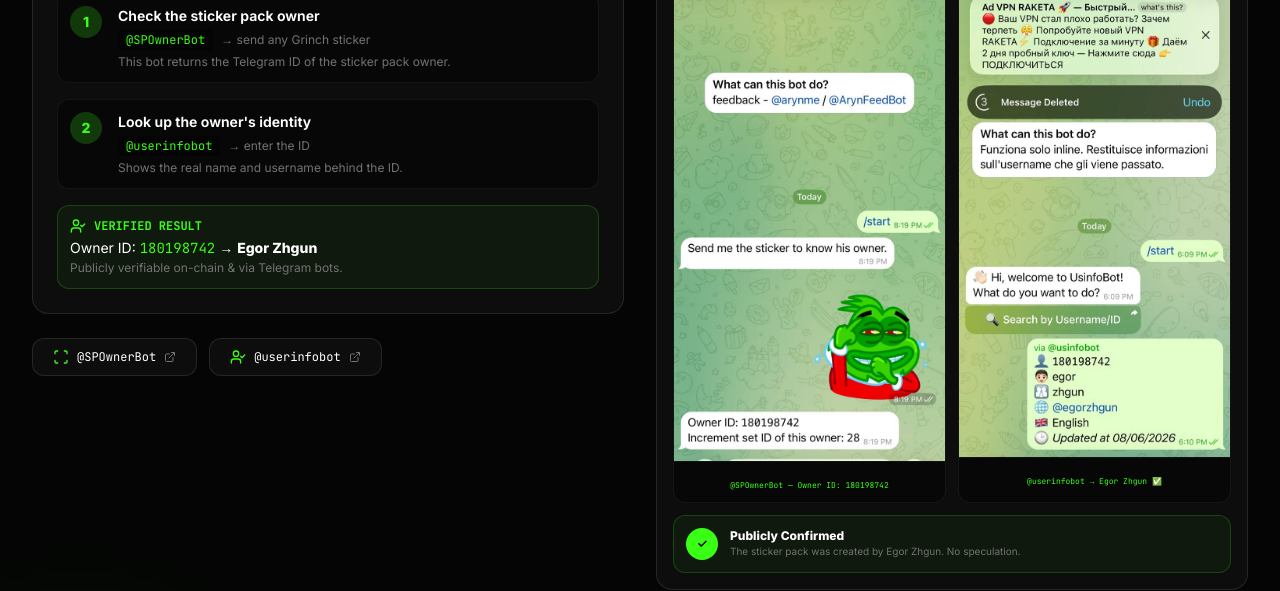
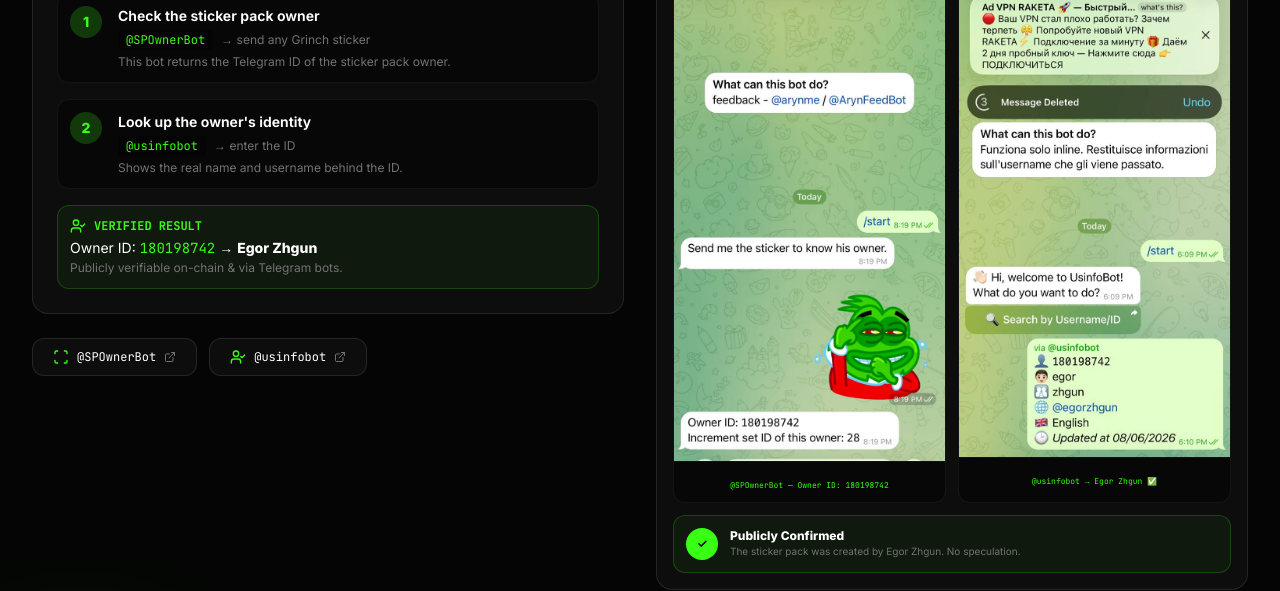
Before and after one commit to HitmanWiki/Grinch-web, a React (Vite) app: page / in a window 1280 px wide. Shown: the part 3580-4171 px from the top of the page. Built offline with nearby package versions, Linux system fonts and the light colour scheme; no server answers.

Commit message:
first commit

```diff
--- a/src/App.tsx
+++ b/src/App.tsx
@@ -652,7 +652,7 @@
             <div>
               <p className="text-white text-sm font-semibold">Look up the owner's identity</p>
               <div className="flex items-center gap-2 mt-1">
-                <code className="text-xs font-mono text-[#39FF14] bg-black/40 px-2 py-0.5 rounded">@userinfobot</code>
+                <code className="text-xs font-mono text-[#39FF14] bg-black/40 px-2 py-0.5 rounded">@usinfobot</code>
                 <span className="text-neutral-500 text-xs">→ enter the ID</span>
               </div>
               <p className="text-neutral-500 text-xs mt-1">Shows the real name and username behind the ID.</p>
@@ -685,13 +685,13 @@
           <ExternalLink className="w-3 h-3 text-neutral-500" />
         </a>
         <a
-          href="https://t.me/userinfobot"
+          href="https://t.me/usinfobot"
           target="_blank"
           rel="noopener noreferrer"
           className="inline-flex items-center gap-2 px-5 py-2.5 bg-[#0d0d0d] border border-white/10 rounded-xl text-white font-mono text-xs hover:border-[#39FF14]/50 hover:bg-[#39FF14]/5 transition-all"
         >
           <UserCheck className="w-4 h-4 text-[#39FF14]" />
-          @userinfobot
+          @usinfobot
           <ExternalLink className="w-3 h-3 text-neutral-500" />
         </a>
       </div>
@@ -719,16 +719,16 @@
             </div>
           </div>
 
-          {/* Image 2: UserInfoBot Result */}
+          {/* Image 2: usinfobot Result */}
           <div className="bg-black/40 rounded-xl overflow-hidden border border-white/5 hover:border-[#39FF14]/30 transition-all">
             <img
               src="/assets/5877671794532093412.jpg"
-              alt="UserInfoBot showing Egor Zhgun as owner"
+              alt="usinfobot showing Egor Zhgun as owner"
               className="w-full h-auto object-contain"
               loading="lazy"
             />
             <div className="p-2 text-center border-t border-white/5">
-              <span className="text-[8px] font-mono text-[#39FF14]">@userinfobot → Egor Zhgun ✅</span>
+              <span className="text-[8px] font-mono text-[#39FF14]">@usinfobot → Egor Zhgun ✅</span>
             </div>
           </div>
         </div>
```
